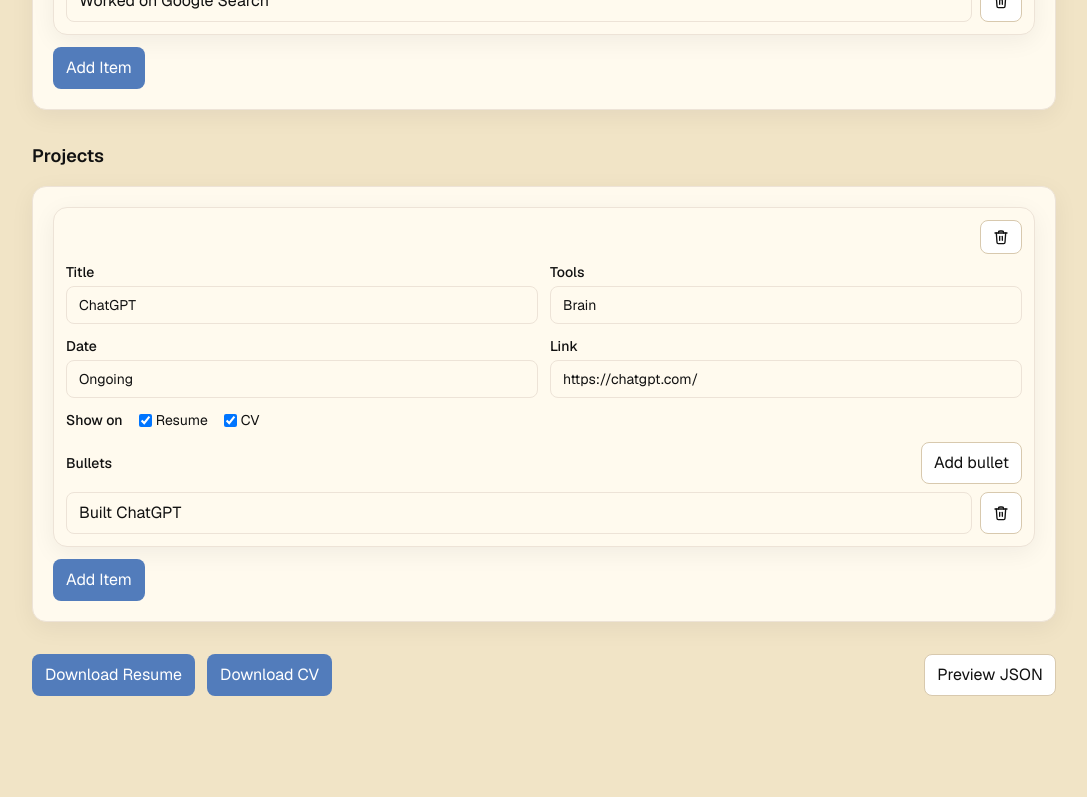
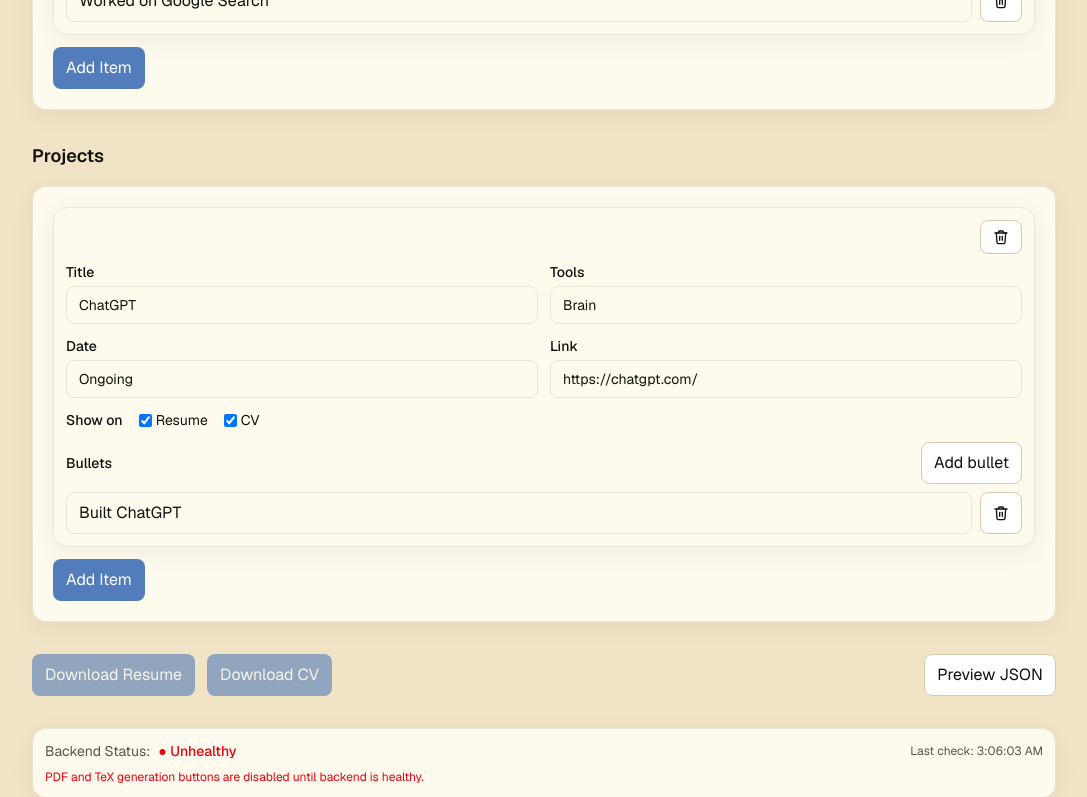
Before and after one commit to karthikcsq/resume-cv-creator, a Next.js app: page / in a window 1280 px wide. Shown: the part 2000-2797 px from the top of the page, without its empty margins (96-1183 px from the left). Before the commit the page ends 2736 px from the top, so only its background shows below. Built offline with nearby package versions, Linux system fonts and the light colour scheme; no server answers.

Commit message:
health check

```diff
--- /dev/null
+++ b/src/app/api/health/route.ts
@@ -0,0 +1,26 @@
+import { NextResponse } from "next/server";
+
+const BACKEND_URL = process.env.BACKEND_URL || "https://resume-builder-m9v5.onrender.com";
+
+export const runtime = "nodejs";
+
+export async function GET() {
+  try {
+    const upstream = await fetch(`${BACKEND_URL}/health`, {
+      method: "GET",
+      next: { revalidate: 0 },
+    });
+
+    if (!upstream.ok) {
+      return NextResponse.json({ status: "unhealthy", error: "Backend not responding" }, { status: 503 });
+    }
+
+    const data = await upstream.json();
+    return NextResponse.json(data, { status: 200 });
+  } catch (e: unknown) {
+    return NextResponse.json({
+      status: "unhealthy",
+      error: e instanceof Error ? e.message : "Health check failed"
+    }, { status: 503 });
+  }
+}
--- a/src/app/page.tsx
+++ b/src/app/page.tsx
@@ -1,5 +1,5 @@
 "use client";
-import { useMemo, useState } from "react";
+import { useMemo, useState, useEffect } from "react";
 
 type ShowOn = Array<"cv" | "resume">;
 
@@ -99,6 +99,8 @@
   const [texView, setTexView] = useState<null | { type: "resume" | "cv"; latex: string }>(null);
   const [texBusy, setTexBusy] = useState(false);
   const [copied, setCopied] = useState(false);
+  const [healthStatus, setHealthStatus] = useState<"checking" | "healthy" | "unhealthy">("checking");
+  const [lastHealthCheck, setLastHealthCheck] = useState<Date | null>(null);
 
   const prettyError = useMemo(() => error ?? null, [error]);
 
@@ -179,6 +181,35 @@
       setTexBusy(false);
     }
   }
+
+  async function checkHealth() {
+    try {
+      const res = await fetch('/api/health', {
+        method: 'GET',
+        cache: 'no-store'
+      });
+      if (res.ok) {
+        const data = await res.json();
+        if (data.status === 'healthy') {
+          setHealthStatus('healthy');
+        } else {
+          setHealthStatus('unhealthy');
+        }
+      } else {
+        setHealthStatus('unhealthy');
+      }
+    } catch (e) {
+      setHealthStatus('unhealthy');
+    }
+    setLastHealthCheck(new Date());
+  }
+
+  // Health check polling every 5 seconds
+  useEffect(() => {
+    checkHealth(); // Initial check
+    const interval = setInterval(checkHealth, 5000);
+    return () => clearInterval(interval);
+  }, []);
 
   function normalizeShowOn(v: unknown): ShowOn {
     if (Array.isArray(v)) {
@@ -331,14 +362,14 @@
             </button>
             <button
               className="btn"
-              disabled={texBusy}
+              disabled={texBusy || healthStatus !== "healthy"}
               onClick={() => fetchTex("resume")}
             >
               Get Resume TeX
             </button>
             <button
               className="btn"
-              disabled={texBusy}
+              disabled={texBusy || healthStatus !== "healthy"}
               onClick={() => fetchTex("cv")}
             >
               Get CV TeX
@@ -637,18 +668,18 @@
         </Section>
 
         {/* Actions */}
-    <div className="flex flex-wrap gap-3 items-center">
+        <div className="flex flex-wrap gap-3 items-center">
           <button
             onClick={() => download("resume")}
-            disabled={busy}
-      className="btn btn-accent disabled:opacity-50"
+            disabled={busy || healthStatus !== "healthy"}
+            className="btn btn-accent disabled:opacity-50"
           >
             Download Resume
           </button>
           <button
             onClick={() => download("cv")}
-            disabled={busy}
-      className="btn btn-accent disabled:opacity-50"
+            disabled={busy || healthStatus !== "healthy"}
+            className="btn btn-accent disabled:opacity-50"
           >
             Download CV
           </button>
@@ -687,6 +718,34 @@
             </pre>
           </div>
         )}
+
+        {/* Health Status Display */}
+        <div className="card shadow-soft p-3">
+          <div className="flex items-center justify-between text-sm">
+            <div className="flex items-center gap-2">
+              <span className="muted">Backend Status:</span>
+              <span className={`font-medium ${
+                healthStatus === "healthy" ? "text-green-600" :
+                healthStatus === "unhealthy" ? "text-red-600" :
+                "text-yellow-600"
+              }`}>
+                {healthStatus === "healthy" ? "● Healthy" :
+                 healthStatus === "unhealthy" ? "● Unhealthy" :
+                 "● Checking..."}
+              </span>
+            </div>
+            {lastHealthCheck && (
+              <span className="muted text-xs">
+                Last check: {lastHealthCheck.toLocaleTimeString()}
+              </span>
+            )}
+          </div>
+          {healthStatus === "unhealthy" && (
+            <div className="mt-2 text-xs text-red-600">
+              PDF and TeX generation buttons are disabled until backend is healthy.
+            </div>
+          )}
+        </div>
       </div>
     </div>
   );
```
